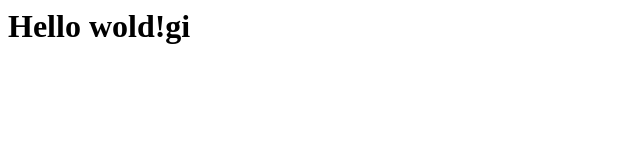
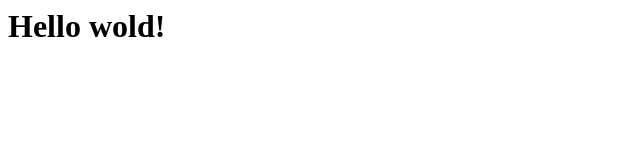
Before and after one commit to VasylNesteruk/FirstTask, a plain HTML site: page index.html in a window 1280 px wide. Shown: the full height of the page, 0-640 px from the left. Drawn offline with Linux system fonts and the light colour scheme.

Commit message:
changed index.html

```diff
--- a/index.html
+++ b/index.html
@@ -1 +1 @@
-<h1>Hello wold!gi</h1>
+<h1>Hello wold!</h1>
```
